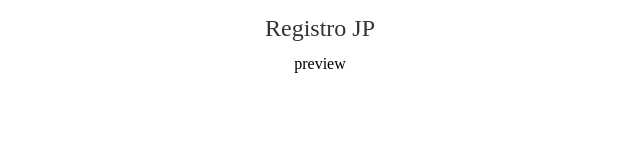
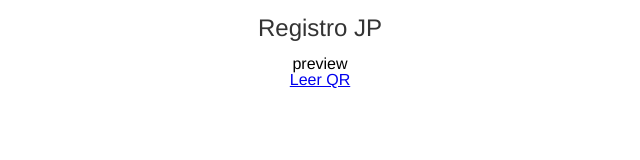
Before and after one commit to alavado/jp-qr-excel, a React (Create React App) app: page /preview in a window 1280 px wide. Shown: the top 160 px of the page, without its empty margins (320-960 px from the left). Built offline with nearby package versions, Linux system fonts and the light colour scheme.

Commit message:
agrega link

```diff
--- a/src/components/App/App.css
+++ b/src/components/App/App.css
@@ -1,7 +1,3 @@
-body {
-  font-family: Helvetica, Arial, sans-serif;
-}
-
 * {
   box-sizing: border-box;
 }
@@ -10,6 +6,7 @@
   display: flex;
   flex-direction: column;
   align-items: center;
+  font-family: Helvetica, Arial, sans-serif;
 }
 
 #contenido {
--- a/src/components/App/App.js
+++ b/src/components/App/App.js
@@ -1,6 +1,6 @@
 import React from 'react'
 import './App.css'
-import { Route } from 'react-router-dom'
+import { Link, Route } from 'react-router-dom'
 import LectorQR from '../LectorQR'
 import PrevisualizacionNuevoRegistro from '../PrevizualizacionNuevoRegistro'
 
@@ -14,6 +14,7 @@
       <div id="contenido">
         <Route path="/lectorqr" component={LectorQR} />
         <Route path="/preview" component={PrevisualizacionNuevoRegistro} />
+        <Link to="/lectorqr">Leer QR</Link>
       </div>
     </div>
   )
```
